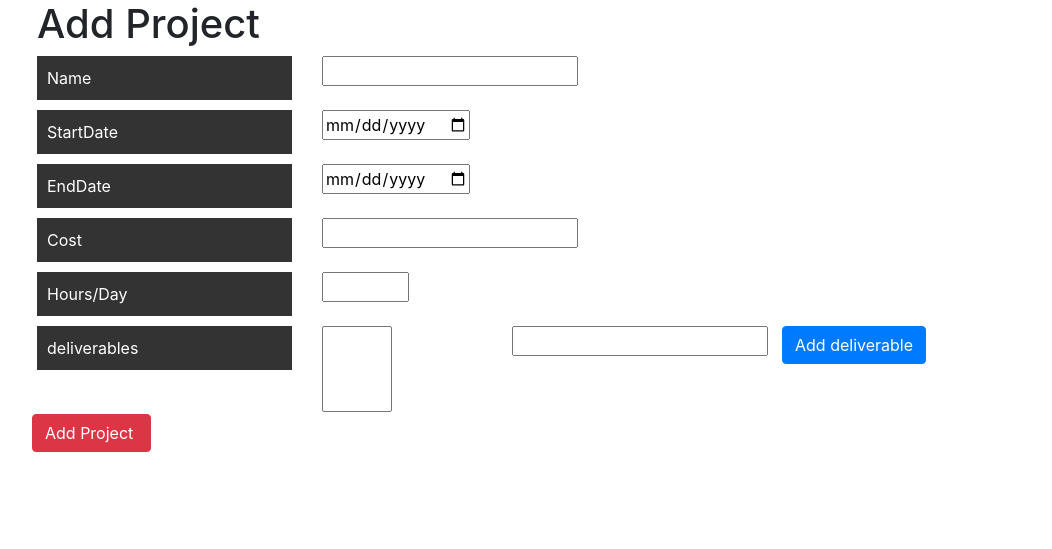
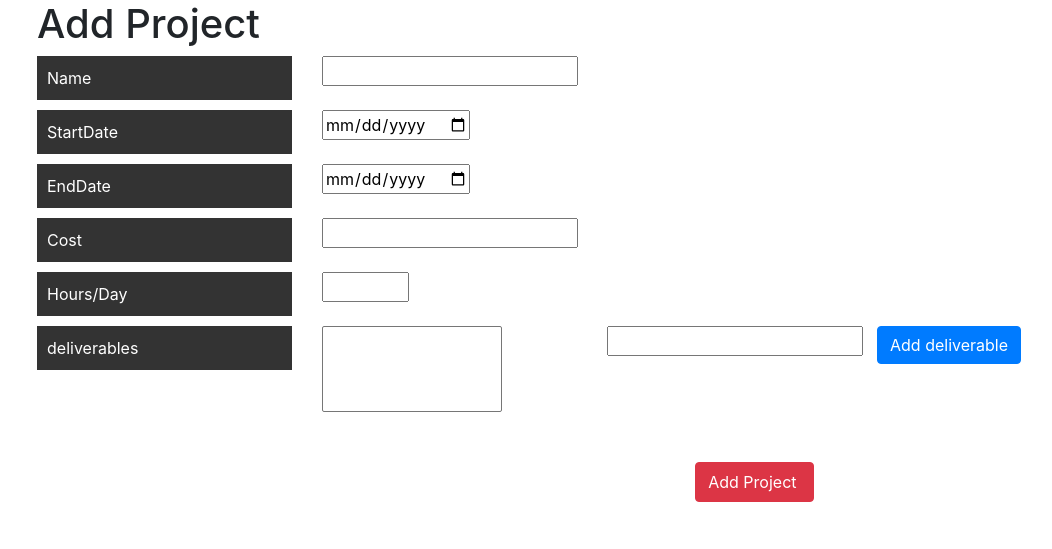
Before and after one commit to a4w/project-management-system, a PHP site: page /add_project.php in a window 1280 px wide. Shown: the top 549 px of the page, without its empty margins (48-1100 px from the left). Run offline with PHP 8.4, Linux system fonts and the light colour scheme; lists and menus that the app fills with data are empty.

Commit message:
styling fixed

```diff
--- a/add_project.php
+++ b/add_project.php
@@ -10,9 +10,9 @@
 </head>
 
 <body>
-   <form method="post" action="project.controller.php">
-      <input type="hidden" name="action" value="add-project">
-      <div class="container">
+   <div class="container">
+      <form method="post" action="project.controller.php">
+         <input type="hidden" name="action" value="add-project">
          <h1>Add Project</h1>
 
          <div class="row">
@@ -92,8 +92,8 @@
             </div>
 
 
-            <div class="col-lg-2 col-md-4 col-sm-6 col-xs-12">
-               <select multiple size="4" id="select" style="width:70px" name="deliverables[]">
+            <div class="col-lg-3 col-md-4 col-sm-6 col-xs-12">
+               <select multiple size="4" id="select" style="width:180px" name="deliverables[]">
 
                </select>
             </div>
@@ -105,14 +105,18 @@
          </div>
 
 
-      </div>
 
-      <!--container-fluid (all page)-->
+         <!--container-fluid (all page)-->
+
+         <div class="row">
+            <div class="col-9">
+               <input class="btn btn-danger float-right m-5" style="height: 40px" value="Add Project " type="submit">
+            </div>
+         </div>
 
 
-      <input class="btn btn-danger float-left  " value="Add Project " type="submit">
-
-   </form>
+      </form>
+   </div>
 
    <script src="js/jquery.min.js"></script>
 
--- a/add_task.php
+++ b/add_task.php
@@ -133,12 +133,8 @@ $stmt->close();
                 </div>
             </div>
             <div class="row">
-                <div class="col-3">
-                </div>
-                <div class="col-1">
+                <div class="col-8">
                     <input class="btn btn-primary float-right m-3" type="submit" value="Add Task">
-                </div>
-                <div class="col-8">
                 </div>
             </div>
         </form>
```
